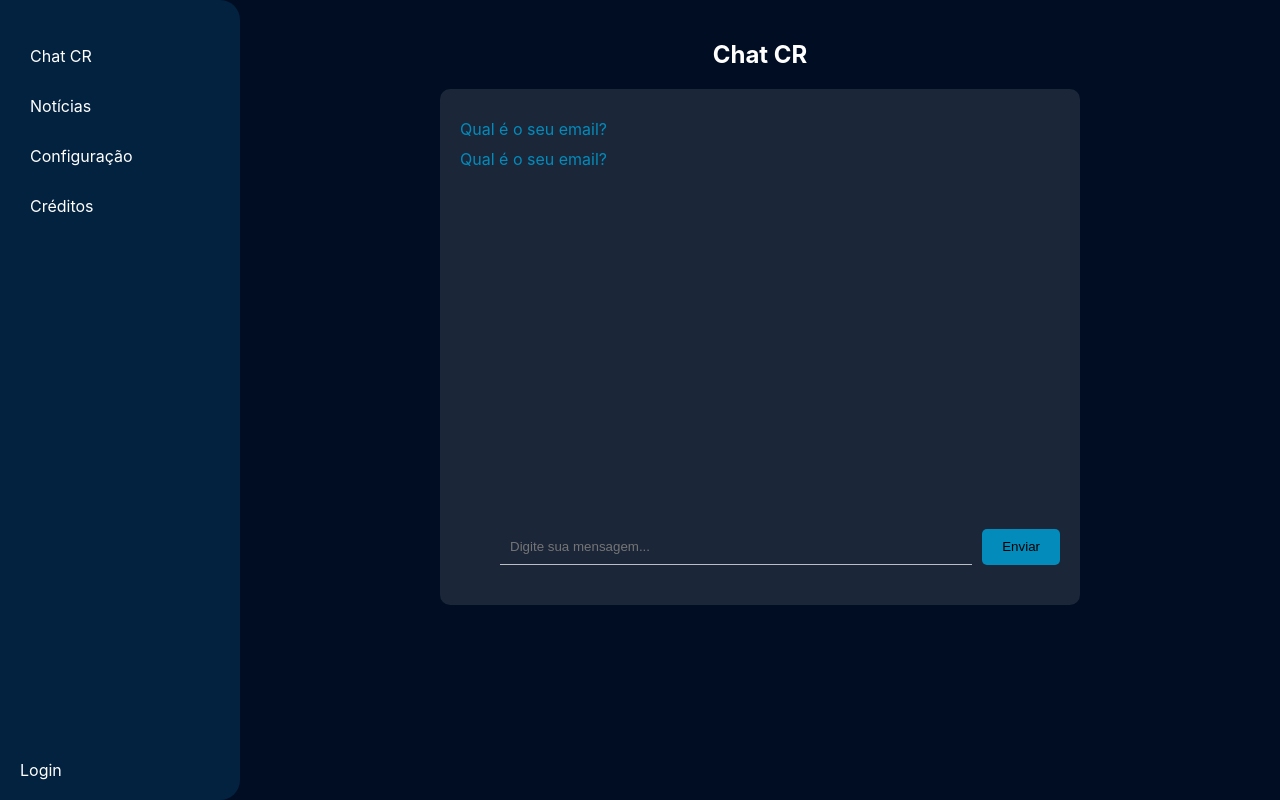
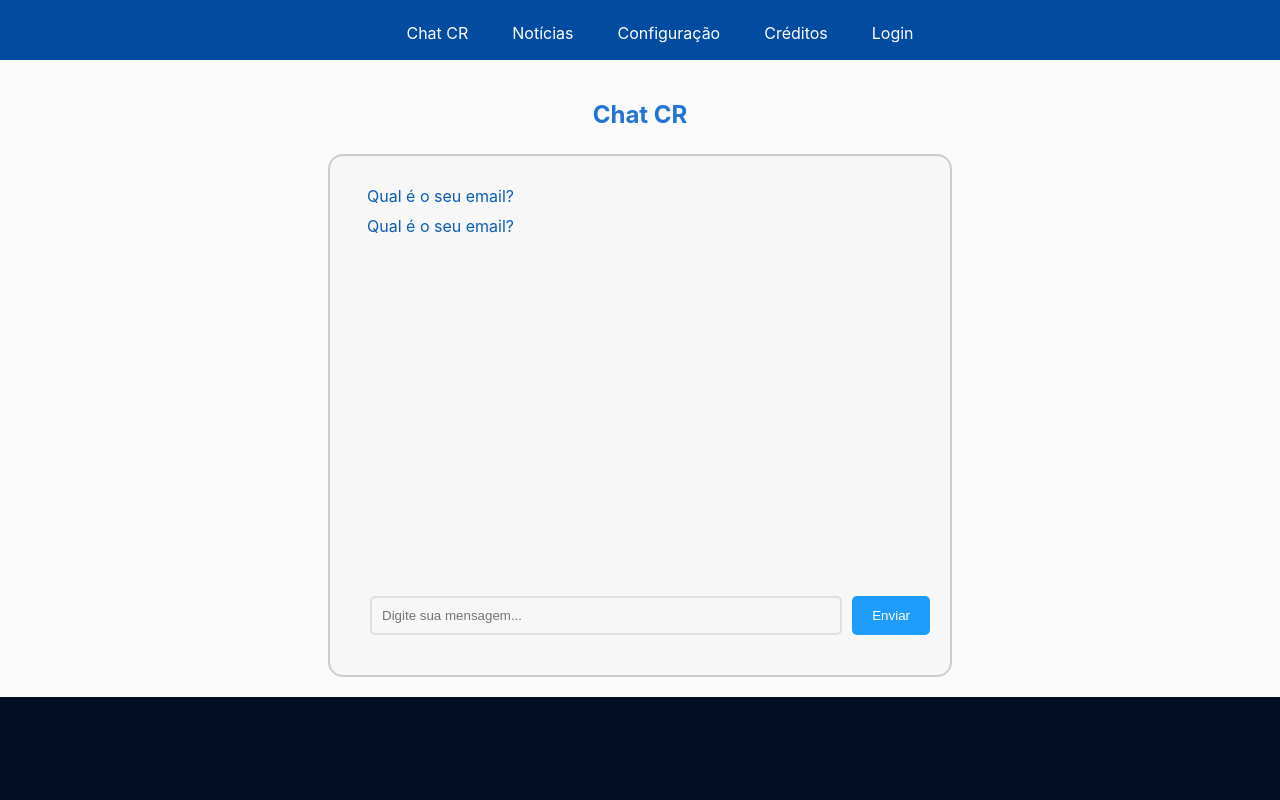
Before and after one commit to estevam5s/chatbot-ltd-estacio, a React (Create React App) app: page /chat in a window 1280 px wide. Built offline with nearby package versions, Linux system fonts and the light colour scheme.

Commit message:
nav-bar,colors, bugs correcting

```diff
--- a/src/App.js
+++ b/src/App.js
@@ -26,6 +26,9 @@ function App() {
             <li className="nav-item">
               <Link to="/creditos" className="nav-link">Créditos</Link>
             </li>
+            <li className="nav-item">
+              <Link to="/login" className="nav-link">Login</Link>
+            </li>
           </ul>
         </nav>
 
@@ -39,10 +42,6 @@ function App() {
             <Route path="/chat" element={<Chat />} />
           </Routes>
         </div>
-
-        <div className="login-link">
-          <Link to="/login" className="nav-link">Login</Link>
-        </div>
       </div>
     </Router>
   );
--- a/src/estilos/app.css
+++ b/src/estilos/app.css
@@ -3,43 +3,45 @@
 /* Container principal */
 .app-container {
   display: flex;
-  height: 100vh;
+  flex-direction: column;
+  height: auto;
+  background-color: #fafafa;
 }
 
 /* Estilos da barra de navegação */
 .navbar {
-  background-color: #03223F; /* Cor de fundo da navegação */
-  padding: 20px;
-  width: 200px;
-  position: relative;
-  border-top-right-radius: 20px; /* Adicionando bordas arredondadas */
-  border-bottom-right-radius: 20px;
+  background-color: #014BA0; /* Cor de fundo da navegação */
+  width: 100vw;
+  height: 60px;
 }
 
 /* Lista de itens de navegação */
 .nav-menu {
+  display: flex;
+  justify-content: center;
+  align-items: center;
+  flex-direction: row;
   list-style-type: none;
-  padding: 0;
 }
 
 /* Estilos dos itens de navegação */
 .nav-item {
-  margin-bottom: 10px;
+  padding: 7px 12px;
 }
 
 /* Estilos dos links de navegação */
 .nav-link {
   text-decoration: none;
   color: white;
+  border-radius: 5px;
   padding: 10px;
-  border-radius: 5px;
-  display: block;
   transition: background-color 0.3s ease; /* Adicionando transição suave */
 }
 
+
 /* Estilos dos links de navegação ao passar o mouse */
 .nav-link:hover {
-  background-color: #1E415F; /* Cor de fundo ao passar o mouse */
+  background-color: #136bcfbd; /* Cor de fundo ao passar o mouse */
 }
 
 /* Conteúdo principal */
@@ -52,11 +54,3 @@
 .title {
   color: white;
 }
-
-/* Link de login */
-.login-link {
-  position: absolute;
-  bottom: 10px;
-  left: 10px;
-  z-index: 999;
-}
--- a/src/estilos/chat.css
+++ b/src/estilos/chat.css
@@ -6,16 +6,19 @@
   }
 
   .chat-title {
-    margin-bottom: 20px;
-    color: white;
+    margin-bottom: 25px;
+    color: #2174D4;
   }
 
   .chat-box {
-    width: 90%;
+    width: 100%;
     max-width: 600px;
-    background: rgba(255, 255, 255, 0.1);
+    background: rgb(237, 237, 237, 0.3) !important;
+    border: 2px solid #CCCCCC;
     padding: 20px;
-    border-radius: 10px;
+    padding-left: 0px;
+    border-radius: 15px;
+
   }
 
   .messages {
@@ -25,11 +28,15 @@
   }
 
   .message {
-    margin: 10px 0;
+    margin: 10px;
+    text-align: end;
+
   }
 
   .bot-message {
-    color: #038BBB;
+    color: #0A5CB8;
+    padding-left: 27px;
+    text-align: left;
   }
 
   .input-container {
@@ -40,18 +47,18 @@
   .chat-input {
     flex-grow: 1;
     padding: 10px;
-    border: none;
-    border-bottom: 1px solid rgba(255, 255, 255, 0.7);
+    border-radius: 5px;
+    border: 2px solid #dededef6;
     background: transparent;
-    color: white;
+
   }
 
   .send-button {
     padding: 10px 20px;
-    background-color: #038BBB;
+    background-color: #1D9CFE;
     border: none;
     border-radius: 5px;
     cursor: pointer;
-    color: black;
+    color: rgb(255, 255, 255);
     margin-left: 10px;
   }
```
Also changed, not shown: src/paginas/cadastro.js (+5 -5 lines), 1 other file (tests, documents, lock files or other folders).
